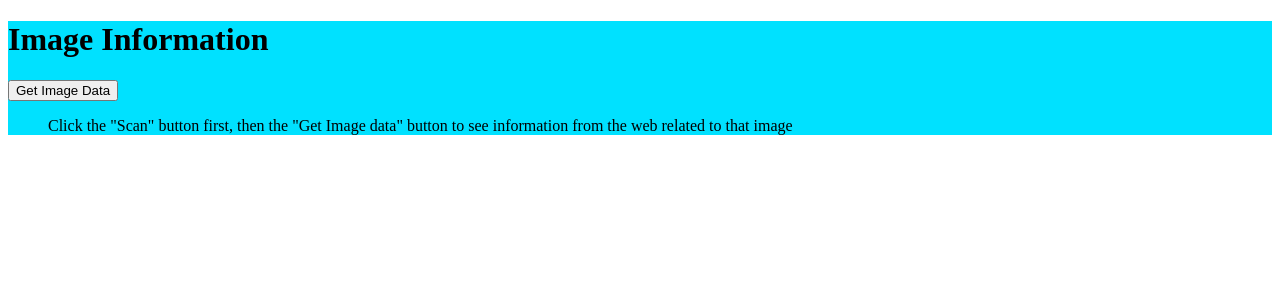
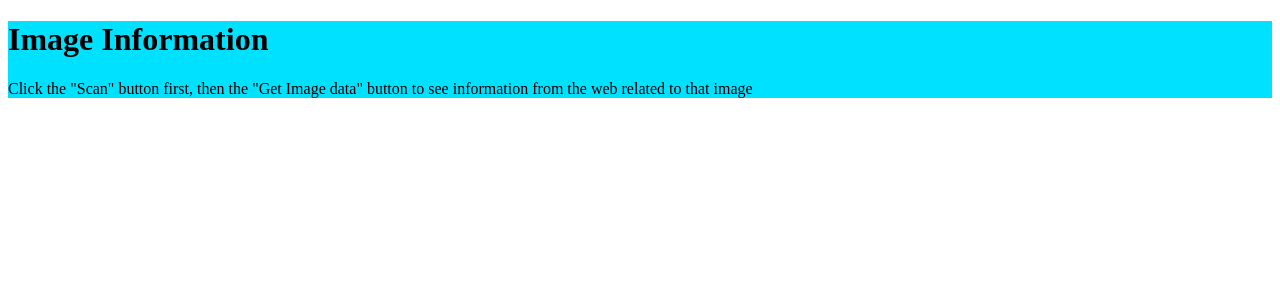
Before and after one commit to hector-nevarez/datImage, a React (Create React App) app: page / in a window 1280 px wide. Shown: the top 300 px of the page. Built offline with nearby package versions, Linux system fonts and the light colour scheme.

Commit message:
Able to set the storage in the index.js file all the components might have access to the storre now -Still not being able to render the images by normal JSX means

```diff
--- a/src/App.js
+++ b/src/App.js
@@ -30,13 +30,13 @@ function App(props) {
   //   // console.log('This is the array of images inside App.js!', imageArr)
   // }
 
-  const handleClickRetrieve = () => {
-    chrome.storage.local.get(['imageArray'], (results) => {
-      if (results.imageArray) {
-        setImages(results.imageArray);
-      }
-    });
-  }
+  // const handleClickRetrieve = () => {
+  //   chrome.storage.local.get(['imageArray'], (results) => {
+  //     if (results.imageArray) {
+  //       setImages(results.imageArray);
+  //     }
+  //   });
+  // }
 
   return (
     <div className="App">
@@ -44,23 +44,23 @@ function App(props) {
       {/* <div>
         <button onClick={handleClick} >Scan Images</button>
       </div> */}
+      {/* <div>
+        <button onClick={handleClickRetrieve} >Get Image Data</button>
+      </div> */}
       <div>
-        <button onClick={handleClickRetrieve} >Get Image Data</button>
-      </div>
-      <ul>
         {
-          (!images) ?
+          (!props.imageArray) ?
             <p>Click the "Scan" button first, then the "Get Image data" button to see information from the web related to that image</p> :
-            images.map((image, index) => {
-              // const div = document.createElement('img')
-              // div.src= image
-              // document.body.appendChild(div);
-              <li key={index}>
-                <img src={image} />
-              </li>
+            props.imageArray.map((image, index) => {
+              const div = document.createElement('img')
+              div.src= image
+              document.body.appendChild(div);
+              // <div key={index}><------------Why this doesn't work!!!!!
+              //   <img src={image} />
+              // </div>
             })
         }
-      </ul>
+      </div>
     </div>
   );
 }
--- a/src/index.js
+++ b/src/index.js
@@ -4,9 +4,9 @@ import ReactDOM from 'react-dom';
 import './index.css';
 import App from './App';
 
-// chrome.storage.local.get('imageArray', function (data) {
+chrome.storage.local.get('imageArray', function (data) {
   ReactDOM.render(
-    <App /* {...data} */ />,
+    <App {...data} />,
     document.getElementById('root')
   )
-// });
+});
```
